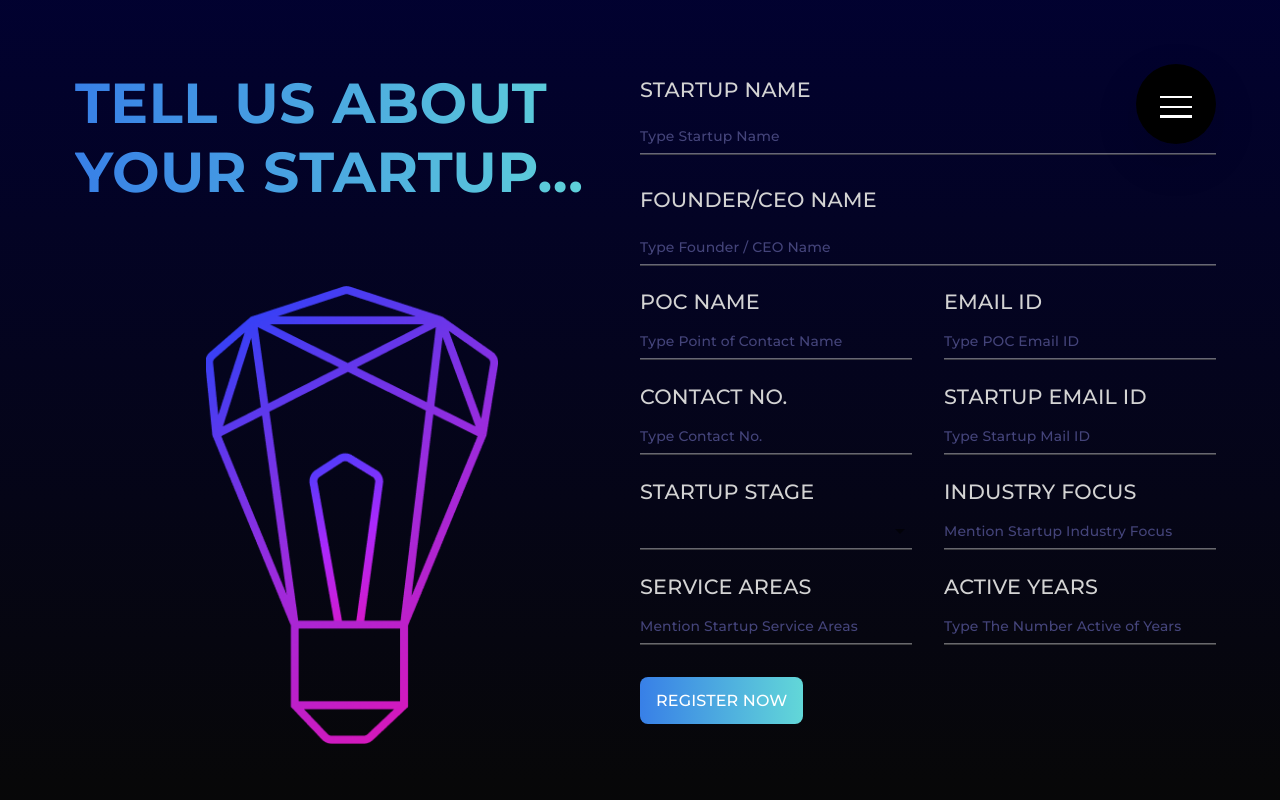
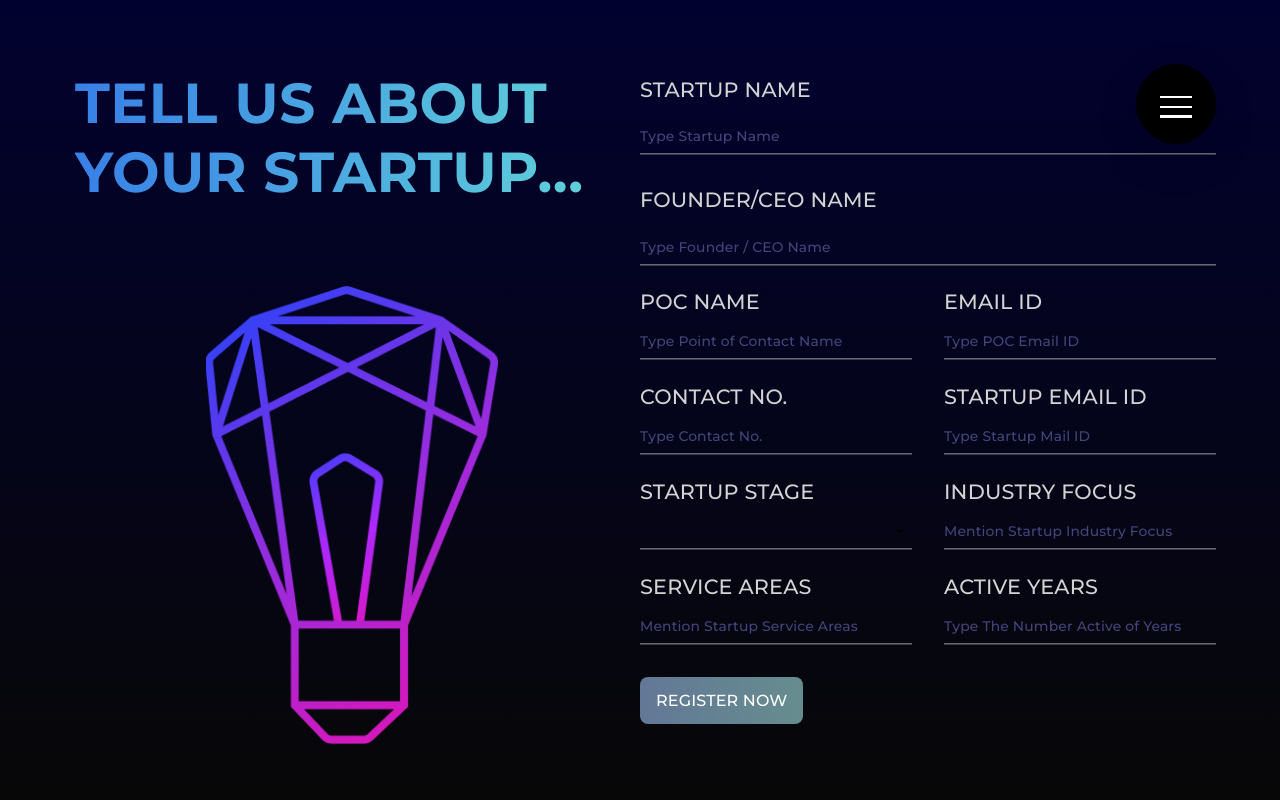
Before and after one commit to E-Cell-IITH/E-Cell-Website, a Next.js app: page /register in a window 1280 px wide. Shown: the top 800 px of the page. Built offline with nearby package versions, Linux system fonts and the light colour scheme.

Commit message:
Added button disability

```diff
--- a/pages/register.js
+++ b/pages/register.js
@@ -45,7 +45,9 @@ const Register = () => {
     ifocus: "",
     ayears: "",
   });
-
+  const isDataFilled = () => {
+    return Object.values(data).every(value => value !== "");
+};
   function onChange(e) {
     console.log(data);
     const { name, value } = e.target;
@@ -66,13 +68,26 @@ const Register = () => {
       ifocus,
       ayears,
     } = data;
-    const fetchData = await fetch(`http://localhost:3001/users/signup`, {
+    const fetchData = await fetch(`http://localhost:3001/input/signup`, {
       method: "POST",
       headers: {
         "content-type": "application/json",
       },
       body: JSON.stringify(data),
     });
+    setData({
+      sname: "",
+      fname: "",
+      pocname: "",
+      contact: "",
+      startup: "",
+      service: "",
+      email: "",
+      semail: "",
+      ifocus: "",
+      ayears: "",
+    })
+    alert("Succesfully Registered")
   }
 
   useEffect(() => {
@@ -664,19 +679,22 @@ const Register = () => {
                     lineHeight: "normal",
                     opacity: "100%",
                   },
+                  marginBottom:4
                 }}
               />
             </div>
           </div>
+          <span style={{ cursor: isDataFilled() ? 'pointer' : 'not-allowed', padding:0, margin:0, height:"fit-content" }}>
             <Button
+            disabled={!isDataFilled()}
               sx={{
                 borderRadius: "0.5rem",
-              backgroundImage:
-                "linear-gradient(90deg, #3880E7 0.58%, #62D7D8 99.89%) !important",
+                backgroundImage: isDataFilled()?
+                  "linear-gradient(90deg, #3880E7 0.58%, #62D7D8 99.89%) !important":"linear-gradient(90deg, #637897 0.58%, #668D8E 99.89%) !important",
                 textTransform: "capitalize",
                 width: "fit-content",
-              marginTop: 4,
               }}
+              onClick={handleSubmit}
             >
               <Typography
                 color="white"
@@ -691,6 +709,7 @@ const Register = () => {
                 REGISTER NOW
               </Typography>
             </Button>
+          </span>
         </div>
       </div>
     </div>
```
Lines whose indentation alone changed are shown as unchanged.
